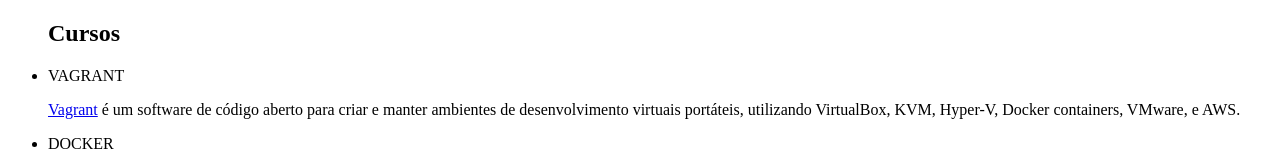
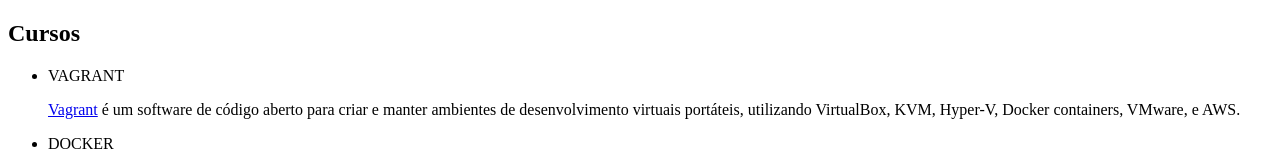
Before and after one commit to sdeoliveira-r/alura-git, a plain HTML site: page index.html in a window 1280 px wide. Shown: the top 160 px of the page. Drawn offline with Linux system fonts and the light colour scheme.

Commit message:
Tag h2 and strong for section

```diff
--- a/index.html
+++ b/index.html
@@ -10,8 +10,8 @@
 
     <section>
         <div>
+            <h2><strong>Cursos</strong></h2>
             <ul>
-                <h2>Cursos</h2>
                 <li>VAGRANT</li>
                 <p><a href="https://pt.wikipedia.org/wiki/Vagrant_(software)">Vagrant</a> é um software de código aberto para criar e manter ambientes de desenvolvimento virtuais portáteis, utilizando VirtualBox, KVM, Hyper-V, Docker containers, VMware, e AWS.</p>
                 <li>DOCKER</li>
```
